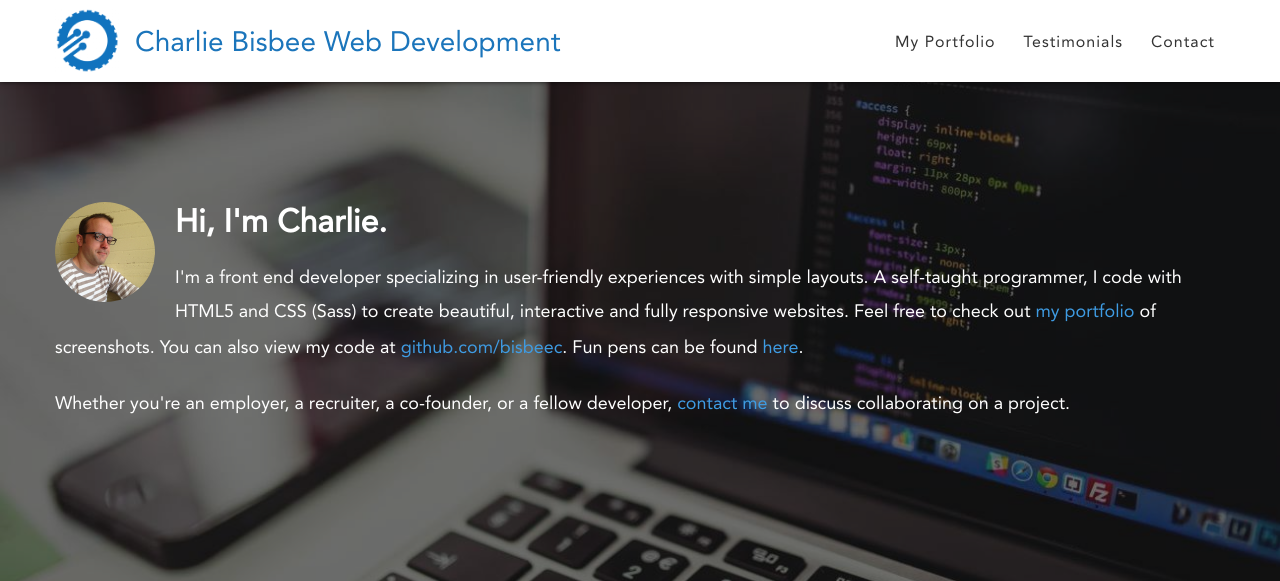
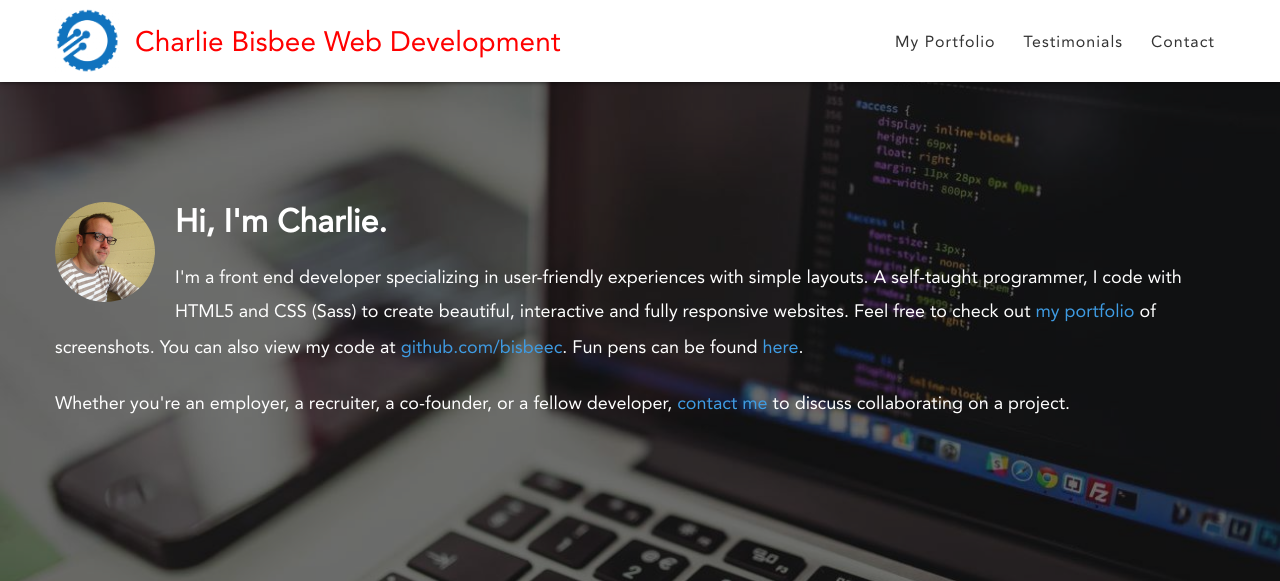
Before and after one commit to bisbeec/cbwd, a PHP site: page / in a window 1280 px wide. Shown: the top 581 px of the page. Run offline with PHP 8.4, Linux system fonts and the light colour scheme; data that the repository does not hold is empty; some libraries are stand-ins or nearby versions.

Commit message:
made header text red as test

```diff
--- a/assets/styles.css
+++ b/assets/styles.css
@@ -47,6 +47,7 @@ h6 {
     #header .logo span {
       float: left;
       color: #1B75BB;
+      color: red;
       font-size: 28px;
       margin-top: 20px;
       margin-left: 15px; }
--- a/assets/styles.scss
+++ b/assets/styles.scss
@@ -59,6 +59,7 @@ h6 {
 		span {
 			float: left;
 			color: $blueOne;
+			color: red;
 			font-size: 28px;
 			margin-top: 20px;
 			margin-left: 15px;
```
Also changed, not shown: 1 other file.
